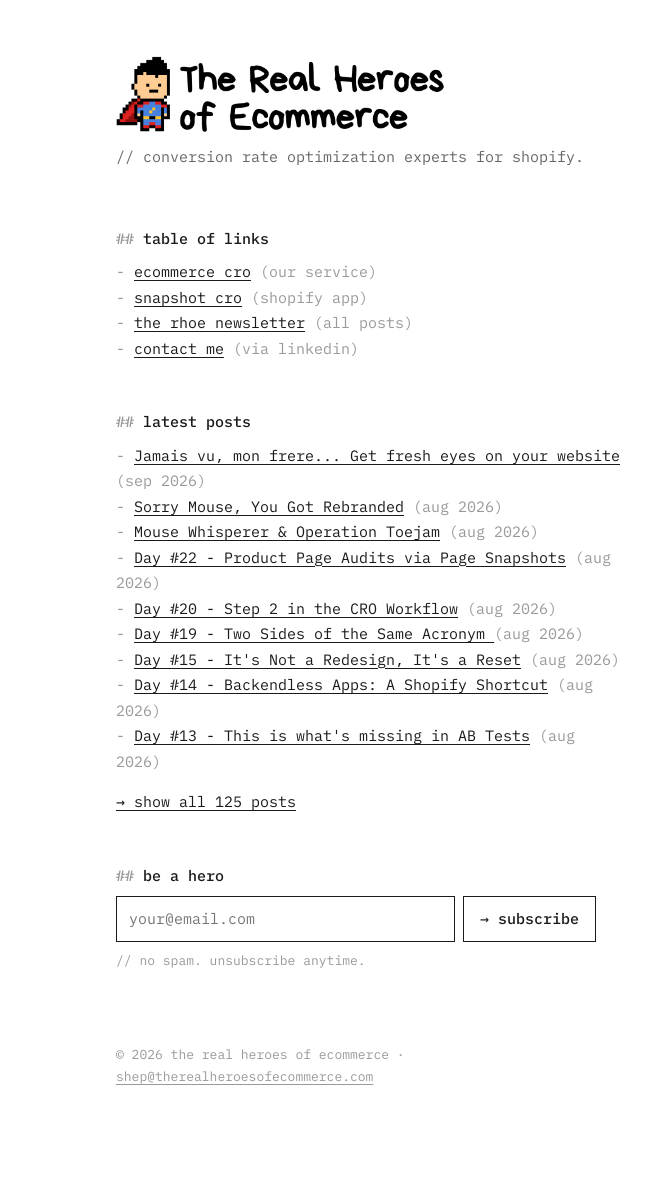
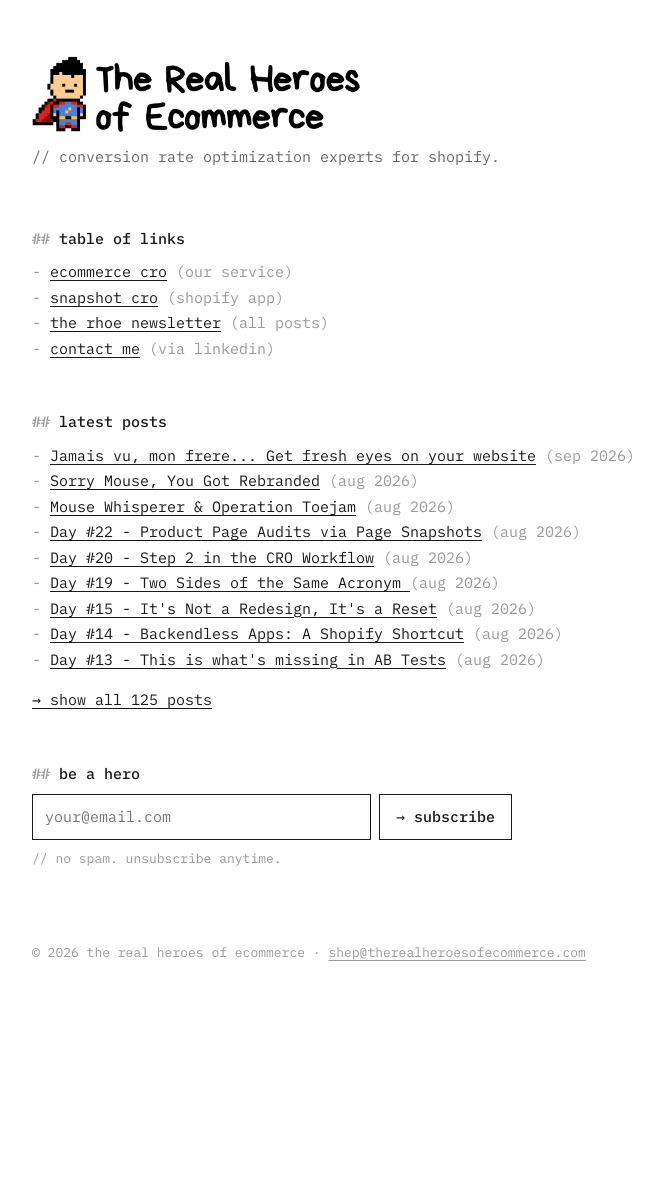
Before and after one commit to therhoe/heroes-site, a Jekyll site: the page built from index.html, in a window 1280 px wide. Shown: the whole page, without its empty margins (268-931 px from the left). Built offline with Jekyll 4.4.1, drawn with Linux system fonts in a browser that asks for light colours; after the commit the page ends 1060 px from its top, so only the background shows below that.

Commit message:
Widen all pages to 728px to match the post cards
One width across the whole site now; the paper border and shadow
remain the only visual difference between pages and posts.

Co-Authored-By: Claude Fable 5 <noreply@anthropic.com>

```diff
--- a/hire-cro-agency.html
+++ b/hire-cro-agency.html
@@ -20,7 +20,7 @@
       line-height: 1.7;
     }
     main {
-      max-width: 560px;
+      max-width: 728px;
       margin: 0 auto;
       padding: 56px 24px 96px;
     }
--- a/index.html
+++ b/index.html
@@ -21,7 +21,7 @@
       line-height: 1.7;
     }
     main {
-      max-width: 560px;
+      max-width: 728px;
       margin: 0 auto;
       padding: 56px 24px 96px;
     }
--- a/newsletter.html
+++ b/newsletter.html
@@ -23,7 +23,7 @@ permalink: /newsletter/
       line-height: 1.7;
     }
     main {
-      max-width: 560px;
+      max-width: 728px;
       margin: 0 auto;
       padding: 56px 24px 96px;
     }
--- a/perspectives.html
+++ b/perspectives.html
@@ -23,7 +23,7 @@ permalink: /perspectives/
       line-height: 1.7;
     }
     main {
-      max-width: 560px;
+      max-width: 728px;
       margin: 0 auto;
       padding: 56px 24px 96px;
     }
--- a/snapshot-cro.html
+++ b/snapshot-cro.html
@@ -19,7 +19,7 @@
       line-height: 1.7;
     }
     main {
-      max-width: 560px;
+      max-width: 728px;
       margin: 0 auto;
       padding: 56px 24px 96px;
     }
```
